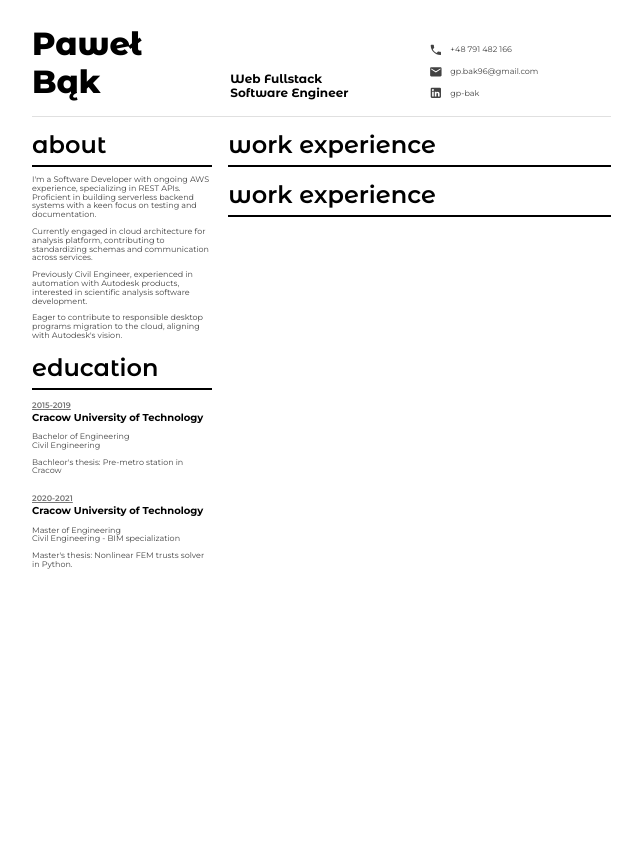
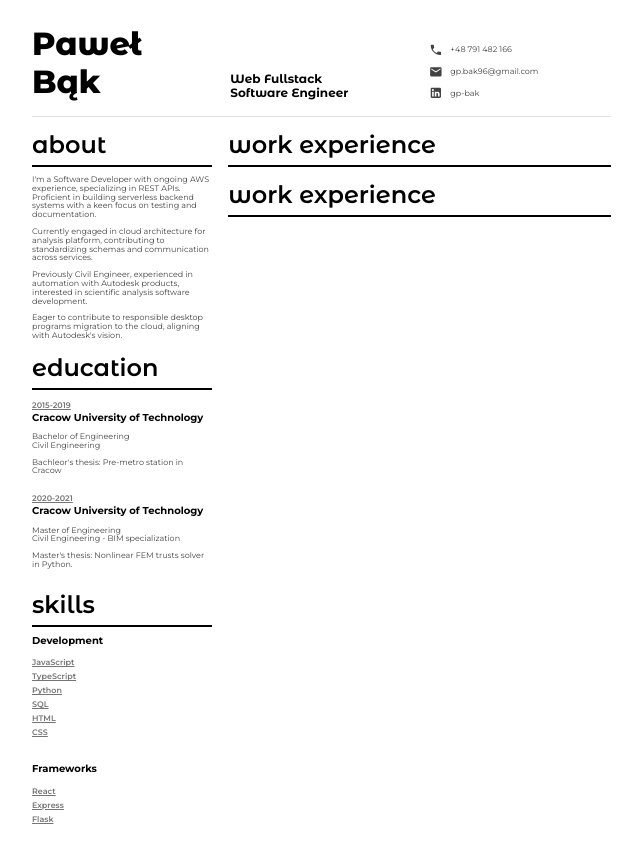
Before and after one commit to vanderAries/react-mui-cv, a React (Vite) app: page / in a window 1280 px wide. Shown: the whole page, without its empty margins (340-982 px from the left). Built offline with nearby package versions, Linux system fonts and the light colour scheme.

Commit message:
Add Skills

```diff
--- /dev/null
+++ b/src/components/atoms/SkillsItem.tsx
@@ -0,0 +1,21 @@
+import { Typography, Box } from "@mui/material";
+
+interface SkillsItemProps {
+  category: string;
+  skills: string[];
+}
+
+export default function SkillsItem({ category, skills }: SkillsItemProps) {
+    return (
+        <Box display="flex" flexDirection="column" marginY={1}>
+            <Box>
+                <Typography variant="h4">{category}</Typography>
+            </Box>
+            <Box marginY={1}>
+                {skills.map((skill, index) => (
+                    <Typography key={index} variant="subtitle1">{skill}</Typography>
+                ))}
+            </Box>
+        </Box>
+    );
+}
--- /dev/null
+++ b/src/components/molecules/Skills/index.tsx
@@ -0,0 +1,19 @@
+import { Box } from "@mui/material";
+import SkillsItem from "@components/atoms/SkillsItem";
+import SectionTitle from "@components/atoms/SectionTitle";
+
+export default function Skills() {
+  return (
+    <Box display="flex" flexDirection="column" margin={1}>
+      <SectionTitle detail="skills" />
+      <SkillsItem
+        category="Development"
+        skills={["JavaScript", "TypeScript", "Python", "SQL", "HTML", "CSS"]}
+      />
+      <SkillsItem
+        category="Frameworks"
+        skills={["React", "Express", "Flask"]}
+      />
+    </Box>
+  );
+}
--- a/src/components/organisms/SideSection/index.tsx
+++ b/src/components/organisms/SideSection/index.tsx
@@ -1,6 +1,7 @@
 import { Box } from "@mui/material";
 import About from "@components/molecules/About";
 import Education from "@components/molecules/Education";
+import Skills from "@components/molecules/Skills";
 
 export default function SideSection() {
   return (
@@ -28,6 +29,7 @@ export default function SideSection() {
         }
       />
       <Education />
+      <Skills/>
     </Box>
   );
 }
```
